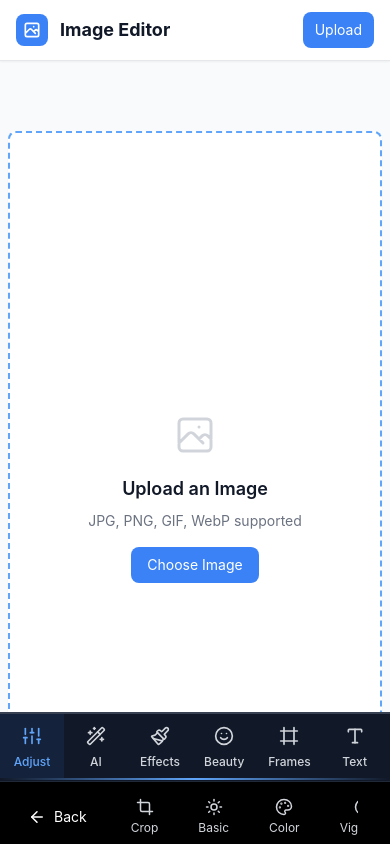
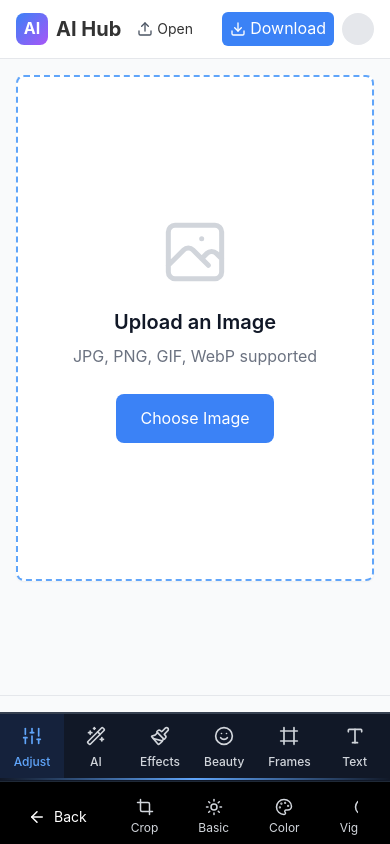
Before and after one commit to priy437pradhan/AI-hub, a Next.js app: page /editp in a window 390 px wide. Built offline with nearby package versions, Linux system fonts and the light colour scheme.

Commit message:
mobile responsiveness added

```diff
--- a/src/components/EditingPlatform/ImageCanvas.jsx
+++ b/src/components/EditingPlatform/ImageCanvas.jsx
@@ -26,27 +26,17 @@
   const [hoverHandle, setHoverHandle] = useState(null);
   const [isImageLoaded, setIsImageLoaded] = useState(false);
   const [isMobile, setIsMobile] = useState(false);
-  const [screenHeight, setScreenHeight] = useState(0);
   const containerRef = useRef(null);
 
-  // Check if device is mobile and get screen height
+  // Check if device is mobile
   useEffect(() => {
-    // Only run on client side
-    if (typeof window === 'undefined') return;
-
-    const checkMobileAndHeight = () => {
+    const checkMobile = () => {
       setIsMobile(window.innerWidth < 768);
-      setScreenHeight(window.innerHeight);
     };
 
-    checkMobileAndHeight();
-    window.addEventListener("resize", checkMobileAndHeight);
-    window.addEventListener("orientationchange", checkMobileAndHeight);
-
-    return () => {
-      window.removeEventListener("resize", checkMobileAndHeight);
-      window.removeEventListener("orientationchange", checkMobileAndHeight);
-    };
+    checkMobile();
+    window.addEventListener("resize", checkMobile);
+    return () => window.removeEventListener("resize", checkMobile);
   }, []);
 
   const getCropStyle = () => ({
@@ -168,40 +158,30 @@
             )}
           </svg>
 
-          {/* Resize handles - larger on mobile */}
+          {/* Resize handles */}
           <div
-            className={`resize-handle absolute -top-2 -left-2 bg-blue-500 border-2 border-white rounded-full cursor-nwse-resize ${
-              isMobile ? 'w-6 h-6' : 'w-4 h-4'
-            }`}
+            className="resize-handle absolute -top-2 -left-2 w-4 h-4 bg-blue-500 border-2 border-white rounded-full cursor-nwse-resize touch-none"
             onMouseDown={(e) => handleResize(e, 'top-left')}
             onTouchStart={(e) => handleResize(e, 'top-left')}
           />
           <div
-            className={`resize-handle absolute -top-2 -right-2 bg-blue-500 border-2 border-white rounded-full cursor-nesw-resize ${
-              isMobile ? 'w-6 h-6' : 'w-4 h-4'
-            }`}
+            className="resize-handle absolute -top-2 -right-2 w-4 h-4 bg-blue-500 border-2 border-white rounded-full cursor-nesw-resize touch-none"
             onMouseDown={(e) => handleResize(e, 'top-right')}
             onTouchStart={(e) => handleResize(e, 'top-right')}
           />
           <div
-            className={`resize-handle absolute -bottom-2 -left-2 bg-blue-500 border-2 border-white rounded-full cursor-nesw-resize ${
-              isMobile ? 'w-6 h-6' : 'w-4 h-4'
-            }`}
+            className="resize-handle absolute -bottom-2 -left-2 w-4 h-4 bg-blue-500 border-2 border-white rounded-full cursor-nesw-resize touch-none"
             onMouseDown={(e) => handleResize(e, 'bottom-left')}
             onTouchStart={(e) => handleResize(e, 'bottom-left')}
           />
           <div
-            className={`resize-handle absolute -bottom-2 -right-2 bg-blue-500 border-2 border-white rounded-full cursor-nwse-resize ${
-              isMobile ? 'w-6 h-6' : 'w-4 h-4'
-            }`}
+            className="resize-handle absolute -bottom-2 -right-2 w-4 h-4 bg-blue-500 border-2 border-white rounded-full cursor-nwse-resize touch-none"
             onMouseDown={(e) => handleResize(e, 'bottom-right')}
             onTouchStart={(e) => handleResize(e, 'bottom-right')}
           />
 
           {/* Crop info */}
-          <div className={`absolute -top-10 left-0 bg-gray-800 text-white rounded ${
-            isMobile ? 'text-xs px-2 py-1' : 'text-xs px-2 py-1'
-          }`}>
+          <div className="absolute -top-10 left-0 bg-gray-800 text-white text-xs px-2 py-1 rounded pointer-events-none">
             {Math.round(cropSettings.width)}% × {Math.round(cropSettings.height)}% ({shapeId})
           </div>
         </div>
@@ -227,40 +207,30 @@
           </div>
         </div>
 
-        {/* Resize handles - larger on mobile */}
+        {/* Resize handles */}
         <div
-          className={`resize-handle absolute -top-2 -left-2 bg-blue-500 border-2 border-white rounded-full cursor-nwse-resize ${
-            isMobile ? 'w-6 h-6' : 'w-4 h-4'
-          }`}
+          className="resize-handle absolute -top-2 -left-2 w-4 h-4 bg-blue-500 border-2 border-white rounded-full cursor-nwse-resize touch-none"
           onMouseDown={(e) => handleResize(e, 'top-left')}
           onTouchStart={(e) => handleResize(e, 'top-left')}
         />
         <div
-          className={`resize-handle absolute -top-2 -right-2 bg-blue-500 border-2 border-white rounded-full cursor-nesw-resize ${
-            isMobile ? 'w-6 h-6' : 'w-4 h-4'
-          }`}
+          className="resize-handle absolute -top-2 -right-2 w-4 h-4 bg-blue-500 border-2 border-white rounded-full cursor-nesw-resize touch-none"
           onMouseDown={(e) => handleResize(e, 'top-right')}
           onTouchStart={(e) => handleResize(e, 'top-right')}
         />
         <div
-          className={`resize-handle absolute -bottom-2 -left-2 bg-blue-500 border-2 border-white rounded-full cursor-nesw-resize ${
-            isMobile ? 'w-6 h-6' : 'w-4 h-4'
-          }`}
+          className="resize-handle absolute -bottom-2 -left-2 w-4 h-4 bg-blue-500 border-2 border-white rounded-full cursor-nesw-resize touch-none"
           onMouseDown={(e) => handleResize(e, 'bottom-left')}
           onTouchStart={(e) => handleResize(e, 'bottom-left')}
         />
         <div
-          className={`resize-handle absolute -bottom-2 -right-2 bg-blue-500 border-2 border-white rounded-full cursor-nwse-resize ${
-            isMobile ? 'w-6 h-6' : 'w-4 h-4'
-          }`}
+          className="resize-handle absolute -bottom-2 -right-2 w-4 h-4 bg-blue-500 border-2 border-white rounded-full cursor-nwse-resize touch-none"
           onMouseDown={(e) => handleResize(e, 'bottom-right')}
           onTouchStart={(e) => handleResize(e, 'bottom-right')}
         />
 
         {/* Crop info */}
-        <div className={`absolute -top-10 left-0 bg-gray-800 text-white rounded ${
-          isMobile ? 'text-xs px-2 py-1' : 'text-xs px-2 py-1'
-        }`}>
+        <div className="absolute -top-10 left-0 bg-gray-800 text-white text-xs px-2 py-1 rounded pointer-events-none">
           {Math.round(cropSettings.width)}% × {Math.round(cropSettings.height)}%
         </div>
       </div>
@@ -271,6 +241,7 @@
   const handlePointerDown = (e) => {
     if (e.target.classList.contains("resize-handle")) return;
     e.preventDefault();
+    e.stopPropagation();
     setIsDragging(true);
 
     const coords = getEventCoordinates(e);
@@ -286,6 +257,9 @@
     });
 
     const handleGlobalMove = (moveEvent) => {
+      moveEvent.preventDefault();
+      moveEvent.stopPropagation();
+
       const moveCoords = getEventCoordinates(moveEvent);
       const currentBounds = containerRef.current?.getBoundingClientRect();
       if (!currentBounds) return;
@@ -324,11 +298,9 @@
       document.removeEventListener("touchend", handleGlobalEnd);
     };
 
-    document.addEventListener("mousemove", handleGlobalMove);
+    document.addEventListener("mousemove", handleGlobalMove, { passive: false });
     document.addEventListener("mouseup", handleGlobalEnd);
-    document.addEventListener("touchmove", handleGlobalMove, {
-      passive: false,
-    });
+    document.addEventListener("touchmove", handleGlobalMove, { passive: false });
     document.addEventListener("touchend", handleGlobalEnd);
   };
 
@@ -345,6 +317,9 @@
     const initialSettings = { ...cropSettings };
 
     const onMove = (moveEvent) => {
+      moveEvent.preventDefault();
+      moveEvent.stopPropagation();
+
       const moveCoords = getEventCoordinates(moveEvent);
       const dx = ((moveCoords.clientX - startX) * 100) / bounds.width;
       const dy = ((moveCoords.clientY - startY) * 100) / bounds.height;
@@ -389,28 +364,19 @@
 
     const onEnd = () => {
       setIsResizing(false);
-      // Only access window if available
-      if (typeof window !== 'undefined') {
       window.removeEventListener("mousemove", onMove);
       window.removeEventListener("mouseup", onEnd);
       window.removeEventListener("touchmove", onMove);
       window.removeEventListener("touchend", onEnd);
-      }
     };
 
-    // Only add event listeners if window is available
-    if (typeof window !== 'undefined') {
-      window.addEventListener("mousemove", onMove);
+    window.addEventListener("mousemove", onMove, { passive: false });
     window.addEventListener("mouseup", onEnd);
     window.addEventListener("touchmove", onMove, { passive: false });
     window.addEventListener("touchend", onEnd);
-    }
   };
 
   useEffect(() => {
-    // Only run on client side
-    if (typeof window === 'undefined') return;
-
     const handleKeyDown = (e) => {
       if (e.key === "Enter" && cropSettings.isActive) {
         const imgSrc = imageRef.current?.src || "";
@@ -424,12 +390,40 @@
     return () => window.removeEventListener("keydown", handleKeyDown);
   }, [cropSettings, imageRef, performCrop]);
 
+  // Prevent zoom on mobile during crop operations
   useEffect(() => {
+    const preventZoom = (e) => {
+      if ((isDragging || isResizing) && e.touches && e.touches.length > 1) {
+        e.preventDefault();
+      }
+    };
+
+    if (isMobile && (isDragging || isResizing)) {
+      document.addEventListener('touchstart', preventZoom, { passive: false });
+      document.addEventListener('touchmove', preventZoom, { passive: false });
+
+      // Add viewport meta tag to prevent zoom
+      let viewport = document.querySelector("meta[name=viewport]");
+      if (viewport) {
+        viewport.setAttribute('content', 'width=device-width, initial-scale=1.0, maximum-scale=1.0, user-scalable=no');
+      }
+    }
+
     return () => {
+      document.removeEventListener('touchstart', preventZoom);
+      document.removeEventListener('touchmove', preventZoom);
+
+      // Restore viewport settings
+      if (isMobile) {
+        let viewport = document.querySelector("meta[name=viewport]");
+        if (viewport) {
+          viewport.setAttribute('content', 'width=device-width, initial-scale=1.0');
+        }
+      }
       setIsDragging(false);
       setIsResizing(false);
     };
-  }, []);
+  }, [isDragging, isResizing, isMobile]);
 
   const handleImageLoad = () => {
     setIsImageLoaded(true);
@@ -437,132 +431,55 @@
 
   // Simple Ad Component
   const AdPlaceholder = ({ type }) => (
-    <div className="bg-gray-100 border-2 border-dashed border-gray-300 flex items-center justify-center h-full">
+    <div className="bg-gray-100 border-2 border-dashed border-gray-300 flex items-center justify-center">
       <span className="text-gray-500 text-sm">
         {type === 'side' ? 'Side Ad' : 'Bottom Ad'}
       </span>
     </div>
   );
 
-  // Calculate dynamic heights for mobile
-  const getMobileHeights = () => {
-    // Default values for SSR
-    if (typeof window === 'undefined') {
-      return {
-        containerHeight: 600,
-        imageAreaHeight: 500,
-      };
-    }
-
-    const baseHeight = screenHeight > 0 ? screenHeight : window.innerHeight;
-    const headerHeight = 64; // 4rem = 64px for fixed header
-    const bottomAdHeight = showBottomAd ? 128 : 0; // 8rem = 128px
-    const padding = 16; // 1rem = 16px (reduced since header is separate)
-
-    return {
-      containerHeight: baseHeight - headerHeight - bottomAdHeight - padding,
-      imageAreaHeight: baseHeight - headerHeight - bottomAdHeight - padding - 32, // Extra space for UI
-    };
-  };
-
-  const { containerHeight, imageAreaHeight } = getMobileHeights();
-
   return (
-    <div
-      className="w-full bg-gray-50 flex flex-col overflow-hidden"
-      style={{
-        height: isMobile && typeof window !== 'undefined' ? `${screenHeight}px` : 'auto',
-        minHeight: isMobile && typeof window !== 'undefined' ? `${screenHeight}px` : '100vh'
-      }}
-    >
-      {/* Fixed Header */}
-      <div className="fixed top-0 left-0 right-0 z-50 bg-white shadow-sm border-b border-gray-200">
-        <div className="flex items-center justify-between px-4 py-3 max-w-7xl mx-auto">
-          <div className="flex items-center space-x-3">
-            <div className="w-8 h-8 bg-blue-500 rounded-lg flex items-center justify-center">
-              <svg className="w-5 h-5 text-white" fill="none" stroke="currentColor" viewBox="0 0 24 24">
-                <path strokeLinecap="round" strokeLinejoin="round" strokeWidth={2} d="M4 16l4.586-4.586a2 2 0 012.828 0L16 16m-2-2l1.586-1.586a2 2 0 012.828 0L20 14m-6-6h.01M6 20h12a2 2 0 002-2V6a2 2 0 00-2-2H6a2 2 0 00-2 2v12a2 2 0 002 2z" />
-              </svg>
-            </div>
-            <div>
-              <h1 className={`font-bold text-gray-900 ${isMobile ? 'text-lg' : 'text-xl'}`}>
-                Image Editor
-              </h1>
-              {!isMobile && (
-                <p className="text-sm text-gray-500">Edit, crop, and enhance your images</p>
-              )}
-            </div>
-          </div>
-
-          {/* Header Actions */}
-          <div className="flex items-center space-x-2">
-            {imagePreview && (
-              <button className={`bg-green-500 hover:bg-green-600 text-white rounded-lg transition-colors ${
-                isMobile ? 'px-3 py-2 text-sm' : 'px-4 py-2'
-              }`}>
-                {isMobile ? 'Save' : 'Save Image'}
-              </button>
-            )}
-            {!imagePreview && (
-              <button
-                onClick={handleUploadClick}
-                className={`bg-blue-500 hover:bg-blue-600 text-white rounded-lg transition-colors ${
-                  isMobile ? 'px-3 py-2 text-sm' : 'px-4 py-2'
-                }`}
-              >
-                {isMobile ? 'Upload' : 'Upload Image'}
-              </button>
-            )}
-          </div>
-        </div>
-      </div>
-
-      {/* Main Content Container - with top padding for fixed header */}
-      <div
-        className="flex flex-col lg:flex-row flex-1 overflow-hidden"
-        style={{ paddingTop: '64px' }} // Space for fixed header
-      >
+    <div className="w-full min-h-screen bg-gray-50 flex flex-col">
+      {/* Main Content Container with proper spacing for bottom toolbar */}
+      <div className="flex flex-col lg:flex-row flex-1 pb-20">
         {/* Main Image Area */}
-        <div
-          className={`flex-1 ${showSideAd ? 'p-2 lg:p-4' : 'p-2 lg:p-8'} overflow-hidden`}
-          style={{
-            height: isMobile && typeof window !== 'undefined' ? `${containerHeight}px` : 'auto'
-          }}
-        >
+        <div className={`flex-1 ${showSideAd ? 'p-4' : 'p-8'}`}>
           <div
             className={`
-              w-full h-full flex justify-center items-center bg-white rounded-lg shadow-sm overflow-hidden
+              w-full h-full flex justify-center items-center bg-white rounded-lg shadow-sm
+              ${showSideAd ? 'min-h-[60vh]' : 'min-h-[calc(100vh-12rem)]'}
+              ${showBottomAd ? 'lg:min-h-[calc(100vh-16rem)]' : ''}
               ${!imagePreview ? 'border-2 border-dashed border-blue-400' : 'border border-gray-200'}
             `}
             ref={containerRef}
-            style={{
-              height: isMobile && typeof window !== 'undefined' ? `${imageAreaHeight}px` : showSideAd ? 'calc(100vh - 8rem)' : 'calc(100vh - 8rem)'
-            }}
           >
             {imagePreview ? (
-              <div className="relative w-full h-full flex items-center justify-center p-2 lg:p-4">
+              <div className="relative w-full h-full flex items-center justify-center p-4">
                 <div className="relative max-w-full max-h-full">
                   <img
                     src={imagePreview}
                     alt="Preview"
                     ref={imageRef}
                     onLoad={handleImageLoad}
-                    className={`w-full h-auto max-w-full object-contain transition-opacity duration-500 ${
+                    className={`w-full h-auto max-w-full max-h-[70vh] object-contain transition-opacity duration-500 select-none ${
                       isImageLoaded ? 'opacity-100' : 'opacity-0'
                     }`}
+                    draggable={false}
                     style={{
-                      maxHeight: isMobile && typeof window !== 'undefined' ? `${imageAreaHeight - 32}px` : '70vh'
+                      touchAction: cropSettings?.isActive ? 'none' : 'auto',
+                      userSelect: 'none',
+                      WebkitUserSelect: 'none',
+                      WebkitTouchCallout: 'none'
                     }}
-                    draggable={false}
                   />
 
                   {cropSettings?.isActive && renderCropOverlay()}
                 </div>
               </div>
             ) : (
-              <div className="text-center p-4 lg:p-8">
+              <div className="text-center p-8">
                 <svg
-                  className={`mx-auto text-gray-300 mb-4 ${isMobile ? 'w-12 h-12' : 'w-20 h-20'}`}
+                  className="w-20 h-20 mx-auto text-gray-300 mb-4"
                   fill="none"
                   stroke="currentColor"
                   viewBox="0 0 24 24"
@@ -574,17 +491,11 @@
                     d="M4 16l4.586-4.586a2 2 0 012.828 0L16 16m-2-2l1.586-1.586a2 2 0 012.828 0L20 14m-6-6h.01M6 20h12a2 2 0 002-2V6a2 2 0 00-2-2H6a2 2 0 00-2 2v12a2 2 0 002 2z"
                   />
                 </svg>
-                <h3 className={`font-semibold mb-2 ${isMobile ? 'text-lg' : 'text-xl'}`}>
-                  Upload an Image
-                </h3>
-                <p className={`text-gray-500 mb-4 lg:mb-6 ${isMobile ? 'text-sm' : 'text-base'}`}>
-                  JPG, PNG, GIF, WebP supported
-                </p>
+                <h3 className="text-xl font-semibold mb-2">Upload an Image</h3>
+                <p className="text-gray-500 mb-6">JPG, PNG, GIF, WebP supported</p>
                 <button
                   onClick={handleUploadClick}
-                  className={`bg-blue-500 text-white rounded-lg hover:bg-blue-600 transition-colors ${
-                    isMobile ? 'px-4 py-2 text-sm' : 'px-6 py-3'
-                  }`}
+                  className="px-6 py-3 bg-blue-500 text-white rounded-lg hover:bg-blue-600 transition-colors"
                 >
                   Choose Image
                 </button>
@@ -603,10 +514,7 @@
 
       {/* Bottom Ad - Only show when enabled */}
       {showBottomAd && (
-        <div
-          className="w-full border-t p-2 lg:p-4 flex-shrink-0"
-          style={{ height: isMobile && typeof window !== 'undefined' ? '120px' : '128px' }}
-        >
+        <div className="w-full h-32 border-t p-4 mb-20">
           <AdPlaceholder type="bottom" />
         </div>
       )}
--- a/src/pages/EditingPlatform.jsx
+++ b/src/pages/EditingPlatform.jsx
@@ -405,7 +405,7 @@
 
         <div className={`flex-1 ${isMobile ? 'pb-20' : ''}`}>
 
-  <ImageCanvas  showSideAd={true} showBottomAd={false}
+  <ImageCanvas  showSideAd={true} showBottomAd={true}
   imagePreview={imagePreview}
   handleUploadClick={handleUploadClick}
   imageRef={imageRef}
```
Lines whose indentation alone changed are shown as unchanged.
